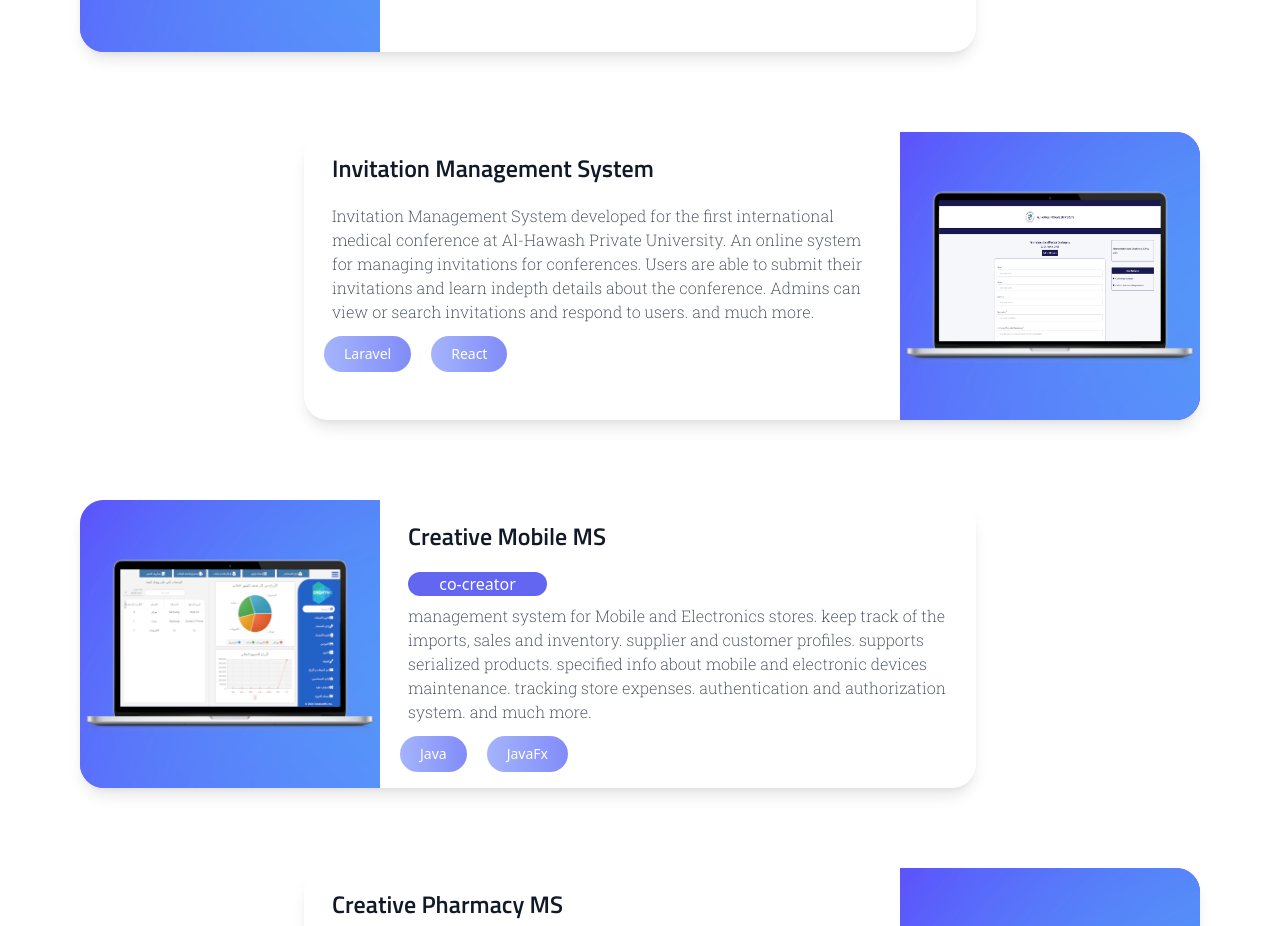
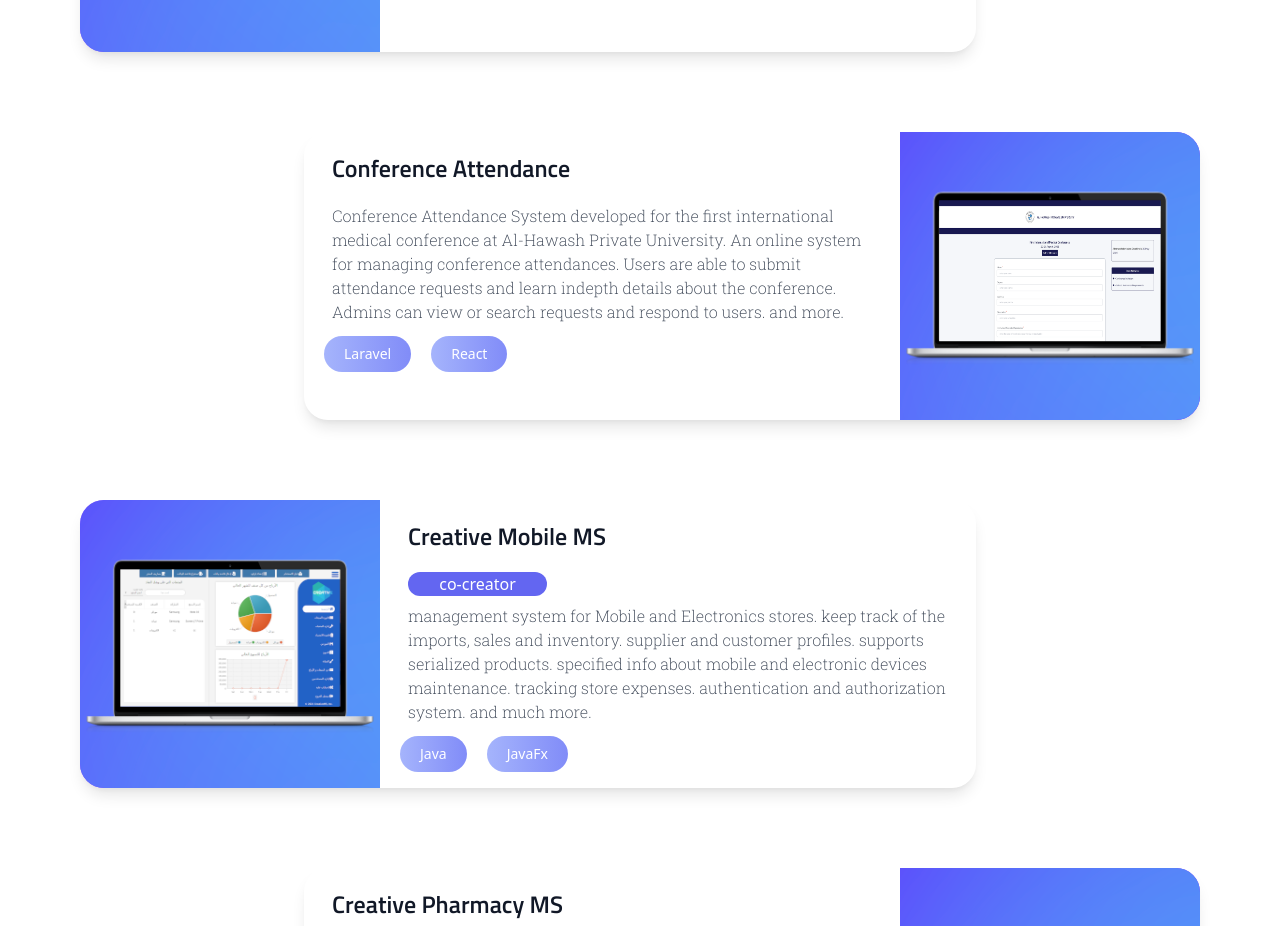
Before and after one commit to BashourDev/portfolio, a React (Create React App) app: page / in a window 1280 px wide. Shown: the part 3080-4006 px from the top of the page. Built offline with nearby package versions, Linux system fonts and the light colour scheme; no server answers.

Commit message:
edited styles 3

```diff
--- a/src/components/Projects.jsx
+++ b/src/components/Projects.jsx
@@ -113,12 +113,12 @@ A.I.M is an architecture firm based in Dubai."
       >
         <Card
           image={Conference}
-          title="Invitation Management System"
-          description="Invitation Management System developed for the first international medical conference at Al-Hawash Private University.
-           An online system for managing invitations for conferences.
-           Users are able to submit their invitations and learn indepth details about the conference.
-           Admins can view or search invitations and respond to users.
-           and much more."
+          title="Conference Attendance"
+          description="Conference Attendance System developed for the first international medical conference at Al-Hawash Private University.
+           An online system for managing conference attendances.
+           Users are able to submit attendance requests and learn indepth details about the conference.
+           Admins can view or search requests and respond to users.
+           and more."
           direction={"left"}
           tools={["Laravel", "React"]}
         />
```
